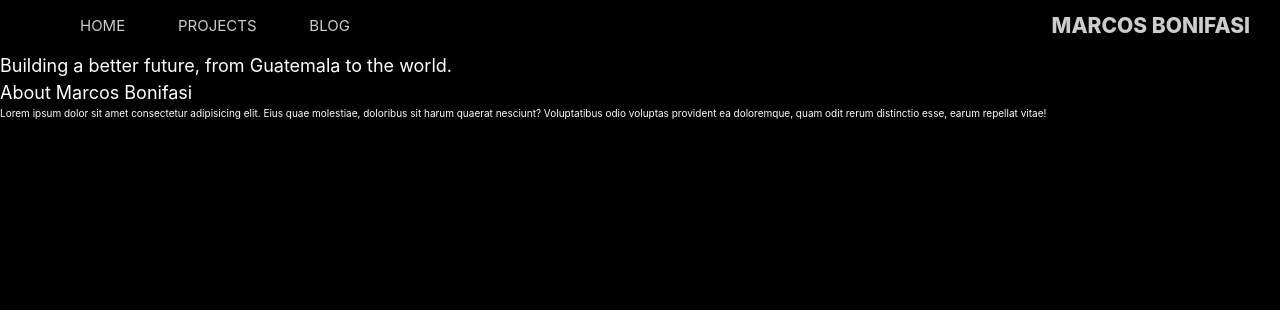
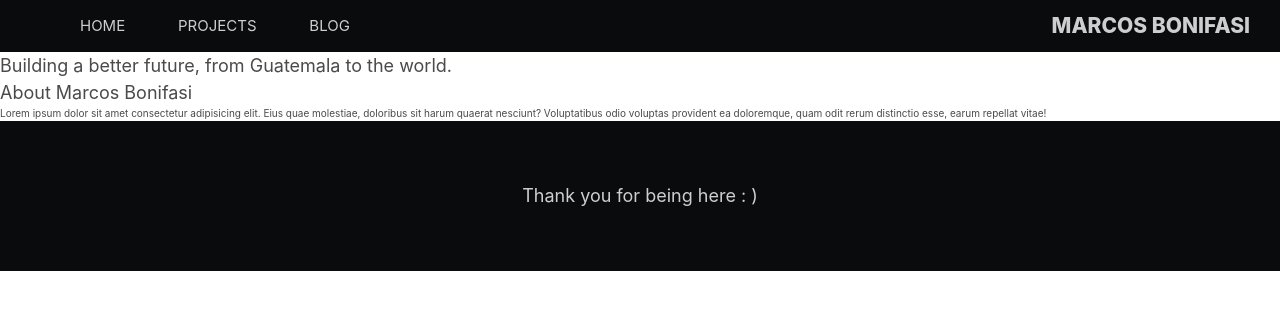
Before and after one commit to mbonifasii/mbonifasii.github.io, a Jekyll site: the page built from index.html, in a window 1280 px wide. Shown: the top 310 px of the page. Built offline with Jekyll 4.4.1, drawn with Linux system fonts in a browser that asks for light colours; nearby versions of some CDN libraries; library files that are not in the unit come from our copies.

Commit message:
feat: basic footer

```diff
--- /dev/null
+++ b/_includes/footer.html
@@ -0,0 +1,10 @@
+<footer>
+    <!-- <div class="footer-container"> -->
+        <!-- <div class="footer-social">
+            icons
+        </div> -->
+        <div class="footer-content text-opacity">
+            <p>Thank you for being here : )</p>
+        </div>
+    <!-- </div> -->
+</footer>
--- a/_layouts/default.html
+++ b/_layouts/default.html
@@ -14,7 +14,6 @@
         }
     </script>
     <link rel="stylesheet" href="https://cdn.jsdelivr.net/npm/bulma@0.9.4/css/bulma.min.css">
-    <link rel="stylesheet" href="/assets/css/normalize.css">
     <link rel="stylesheet" href="/assets/css/defaults.css">
     <link rel="stylesheet" href="/assets/css/{{ page.custom_styles }}.css">
     <script src="/assets/js/app.js"></script>
@@ -22,5 +21,6 @@
 <body>
     {% include header.html %}
     {{ content }}
+    {% include footer.html %}
 </body>
 </html>
--- a/_sass/main.scss
+++ b/_sass/main.scss
@@ -27,10 +27,12 @@ p {
     line-height: 1.5;
 }
 
+// utilities
+.text-opacity {
+    opacity: .8;
+}
 
-.current {
-    color: green;
-}
+// ----- Header -----
 
 // Navigation
 header {
@@ -100,3 +102,19 @@ header .header-info .header-fullname {
 
     }
 }
+
+
+// ----- Footer -----
+footer {
+    display: flex;
+    flex-direction: column;
+    align-items: center;
+    justify-content: center;
+    height: 15rem;
+    width: 100%;
+    padding: 1rem;
+    background-color: var(--dark);
+    text-align: center;
+    color: var(--light);
+    font-weight: 400;
+}
--- a/assets/css/index.scss
+++ b/assets/css/index.scss
@@ -1,6 +1,2 @@
 ---
 ---
-* {
-    color: white;
-    background-color: black !important;
-}
```
Also changed, not shown: Gemfile (+5 -5 lines), 1 other file.
